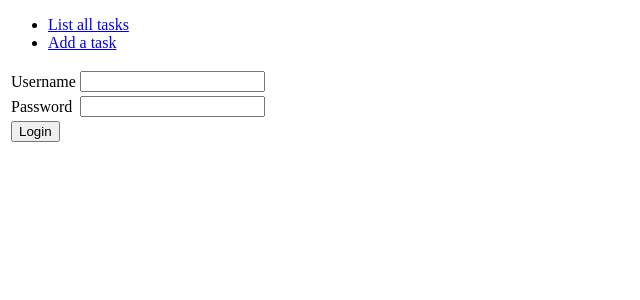
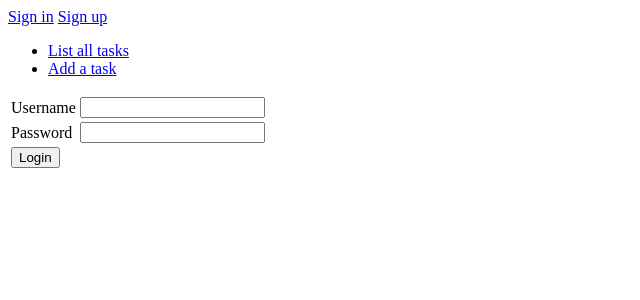
Before and after one commit to Patrieli/Tietokantasovellus, a Flask app: page /auth/login in a window 1280 px wide. Shown: the top 300 px of the page, without its empty margins (0-640 px from the left). Run offline with Flask 2, Linux system fonts and the light colour scheme.

Commit message:
template fixes and login handling added

```diff
--- a/application/templates/layout.html
+++ b/application/templates/layout.html
@@ -6,11 +6,14 @@
   </head>
 
   <body>
-    {% block body %}
+    {% if current_user.is_authenticated %}
     <p>
-      Content.
+    Logged in as {{ current_user.username }}. <a href="{{ url_for('auth_logout') }}">Sign out</a>
     </p>
-    {% endblock %}
+    {% else %}
+    <a href="{{ url_for('auth_login') }}">Sign in</a>
+    <a href="{{ url_for('auth_sign_up') }}">Sign up</a>
+    {% endif %}
     <ul>
       <li>
         <a
@@ -25,5 +28,10 @@
         >
       </li>
     </ul>
+    {% block body %}
+    <p>
+      Content.
+    </p>
+    {% endblock %}
   </body>
 </html>
```
